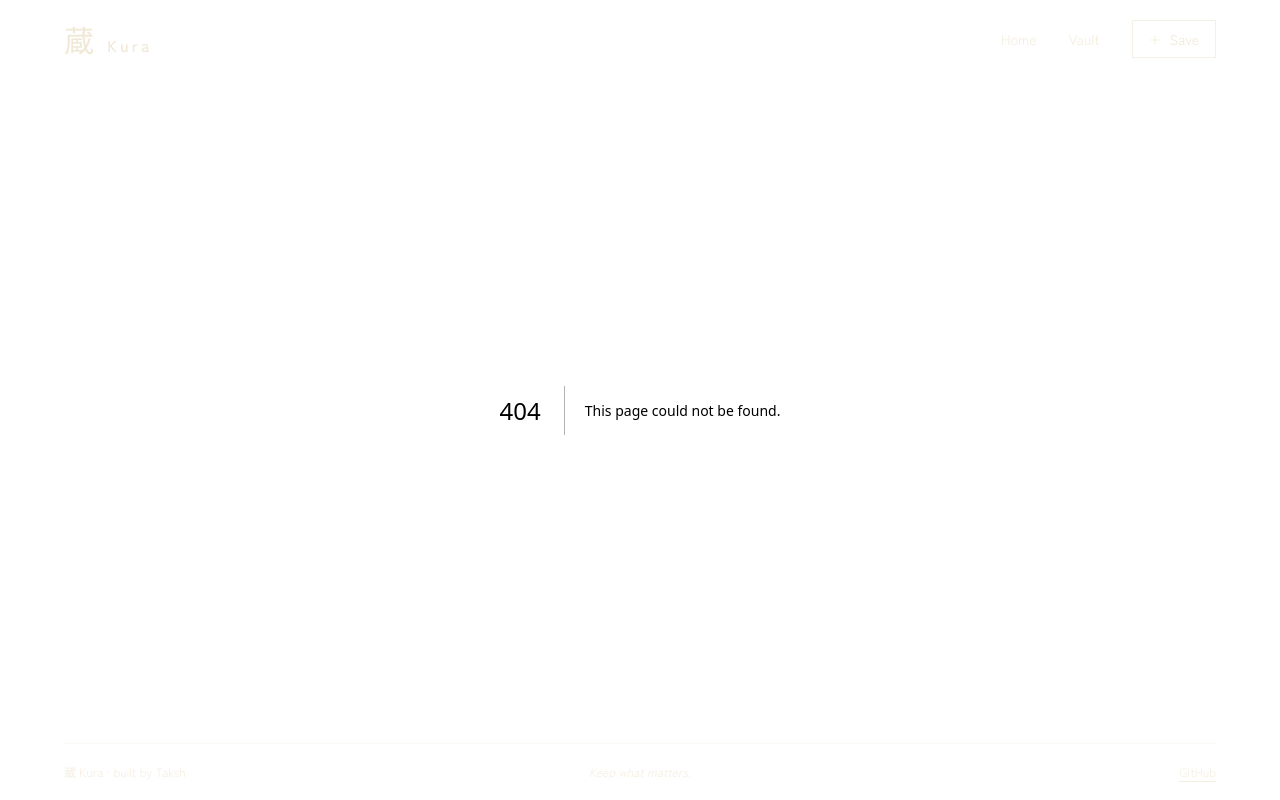
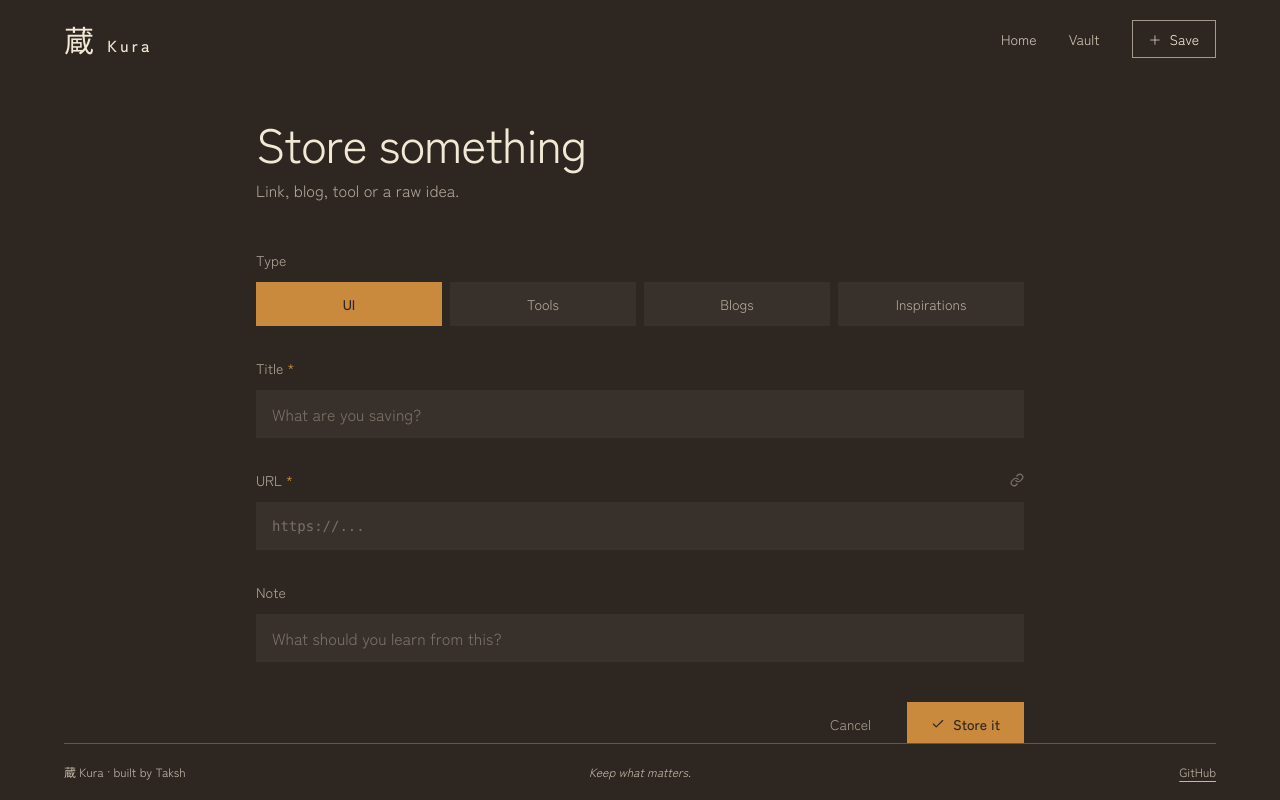
Before and after one commit to TakshPatel02/Kura-Links, a Next.js app: page /add in a window 1280 px wide. Before the commit this address had no page. Built offline with nearby package versions, Linux system fonts and the light colour scheme.

Commit message:
feat: add Add page for storing and editing entries with form validation

```diff
--- /dev/null
+++ b/app/add/page.tsx
@@ -0,0 +1,307 @@
+"use client";
+
+import Link from "next/link";
+import { useEffect, useMemo, useState } from "react";
+import type { FormEvent } from "react";
+import { FiArrowLeft, FiCheck, FiLink } from "react-icons/fi";
+import { useRouter } from "next/navigation";
+import type { EntryType, VaultEntry } from "../vault/types";
+
+const STORAGE_KEY = "kura-links";
+const NEW_ENTRY_KEY = "kura-new-entry-id";
+
+const typeOptions: Array<{
+  value: EntryType;
+  label: string;
+  note: string;
+  requiresUrl: boolean;
+}> = [
+  {
+    value: "ui",
+    label: "UI",
+    note: "What should you learn from this?",
+    requiresUrl: true,
+  },
+  {
+    value: "tool",
+    label: "Tools",
+    note: "What does it do for you?",
+    requiresUrl: true,
+  },
+  {
+    value: "blog",
+    label: "Blogs",
+    note: "Why read this?",
+    requiresUrl: true,
+  },
+  {
+    value: "idea",
+    label: "Inspirations",
+    note: "Describe the idea...",
+    requiresUrl: false,
+  },
+];
+
+function titleFromUrl(value: string) {
+  try {
+    return new URL(value).hostname.replace(/^www\./, "");
+  } catch {
+    return "";
+  }
+}
+
+function isValidUrl(value: string) {
+  try {
+    const url = new URL(value);
+    return url.protocol === "http:" || url.protocol === "https:";
+  } catch {
+    return false;
+  }
+}
+
+export default function Add() {
+  const router = useRouter();
+  const [type, setType] = useState<EntryType>("ui");
+  const [title, setTitle] = useState("");
+  const [url, setUrl] = useState("");
+  const [note, setNote] = useState("");
+  const [error, setError] = useState("");
+  const [editId, setEditId] = useState<string | null>(null);
+  const [isLoadingEdit, setIsLoadingEdit] = useState(false);
+
+  const selectedType = useMemo(
+    () => typeOptions.find((option) => option.value === type) ?? typeOptions[0],
+    [type],
+  );
+
+  useEffect(() => {
+    const id = new URLSearchParams(window.location.search).get("edit");
+    if (!id) return;
+
+    setIsLoadingEdit(true);
+    const storedEntries = window.localStorage.getItem(STORAGE_KEY);
+    if (!storedEntries) {
+      setError("This link could not be found.");
+      setIsLoadingEdit(false);
+      return;
+    }
+
+    try {
+      const entry = (JSON.parse(storedEntries) as VaultEntry[]).find(
+        (savedEntry) => String(savedEntry.id) === id,
+      );
+      if (!entry) {
+        setError("This link could not be found.");
+        return;
+      }
+
+      setEditId(id);
+      setType(entry.type);
+      setTitle(entry.title);
+      setUrl(entry.url);
+      setNote(entry.note);
+    } catch {
+      setError("Your saved links could not be read. Please try again.");
+    } finally {
+      setIsLoadingEdit(false);
+    }
+  }, []);
+
+  const handleUrlChange = (value: string) => {
+    setUrl(value);
+    if (!title.trim() && isValidUrl(value)) {
+      setTitle(titleFromUrl(value));
+    }
+    if (error) setError("");
+  };
+
+  const handleSubmit = (event: FormEvent<HTMLFormElement>) => {
+    event.preventDefault();
+    const cleanTitle = title.trim();
+    const cleanUrl = url.trim();
+
+    if (!cleanTitle) {
+      setError("Give this find a title first.");
+      return;
+    }
+
+    if (selectedType.requiresUrl && !cleanUrl) {
+      setError("A URL is required for this type.");
+      return;
+    }
+
+    if (cleanUrl && !isValidUrl(cleanUrl)) {
+      setError("Enter a valid URL beginning with http:// or https://.");
+      return;
+    }
+
+    const entry: VaultEntry = {
+      id: `${Date.now()}-${Math.random().toString(36).slice(2, 8)}`,
+      type,
+      title: cleanTitle,
+      url: cleanUrl,
+      note: note.trim(),
+      read: false,
+      createdAt: new Date().toISOString(),
+    };
+
+    const storedEntries = window.localStorage.getItem(STORAGE_KEY);
+    let existingEntries: VaultEntry[] = [];
+
+    if (storedEntries) {
+      try {
+        existingEntries = JSON.parse(storedEntries) as VaultEntry[];
+      } catch {
+        setError("Your saved links could not be read. Please try again.");
+        return;
+      }
+    }
+
+    if (editId) {
+      const existingEntry = existingEntries.find(
+        (savedEntry) => String(savedEntry.id) === editId,
+      );
+      if (!existingEntry) {
+        setError("This link could not be found.");
+        return;
+      }
+
+      const updatedEntry: VaultEntry = {
+        ...entry,
+        id: existingEntry.id,
+        createdAt: existingEntry.createdAt,
+        read: type === "blog" ? existingEntry.read : false,
+      };
+      window.localStorage.setItem(
+        STORAGE_KEY,
+        JSON.stringify(
+          existingEntries.map((savedEntry) =>
+            String(savedEntry.id) === editId ? updatedEntry : savedEntry,
+          ),
+        ),
+      );
+      router.push("/vault");
+      return;
+    }
+
+    window.localStorage.setItem(
+      STORAGE_KEY,
+      JSON.stringify([entry, ...existingEntries]),
+    );
+    window.localStorage.setItem(NEW_ENTRY_KEY, String(entry.id));
+    router.push("/vault");
+  };
+
+  return (
+    <main className="hide-scrollbar min-h-0 flex-1 overflow-y-auto bg-sumi">
+      <div className="mx-auto w-full max-w-3xl">
+        <header className="mt-10">
+          <h1 className="font-heading text-4xl tracking-tight text-cream sm:text-5xl">
+            {editId ? "Edit something" : "Store something"}
+          </h1>
+          <p className="mt-3 text-base text-cream/65">
+            Link, blog, tool or a raw idea.
+          </p>
+        </header>
+
+        <form className="mt-12 space-y-8" onSubmit={handleSubmit}>
+          <fieldset>
+            <legend className="mb-3 text-sm text-cream/65">Type</legend>
+            <div className="grid grid-cols-2 gap-2 sm:grid-cols-4">
+              {typeOptions.map((option) => (
+                <button
+                  className={`px-3 py-3 text-sm transition-colors ${
+                    type === option.value
+                      ? "bg-amber font-medium text-sumi"
+                      : "bg-[#38302A] text-cream/65 hover:bg-[#443A32] hover:text-cream"
+                  }`}
+                  key={option.value}
+                  onClick={() => {
+                    setType(option.value);
+                    setError("");
+                  }}
+                  type="button"
+                >
+                  {option.label}
+                </button>
+              ))}
+            </div>
+          </fieldset>
+
+          <label className="block">
+            <span className="mb-3 block text-sm text-cream/65">
+              Title <span className="text-amber">*</span>
+            </span>
+            <input
+              className="h-12 w-full bg-[#38302A] px-4 text-base text-cream outline-none transition-colors placeholder:text-cream/35 focus:bg-[#443A32]"
+              onChange={(event) => {
+                setTitle(event.target.value);
+                if (error) setError("");
+              }}
+              placeholder="What are you saving?"
+              required
+              type="text"
+              value={title}
+            />
+          </label>
+
+          <label className="block">
+            <span className="mb-3 flex items-center justify-between text-sm text-cream/65">
+              <span>
+                URL{" "}
+                {selectedType.requiresUrl ? (
+                  <span className="text-amber">*</span>
+                ) : (
+                  <span className="text-cream/40">(optional)</span>
+                )}
+              </span>
+              <FiLink aria-hidden="true" className="text-cream/40" />
+            </span>
+            <input
+              className="h-12 w-full bg-[#38302A] px-4 font-mono text-sm text-cream outline-none transition-colors placeholder:text-cream/35 focus:bg-[#443A32]"
+              onChange={(event) => handleUrlChange(event.target.value)}
+              placeholder="https://..."
+              required={selectedType.requiresUrl}
+              type="url"
+              value={url}
+            />
+          </label>
+
+          <label className="block">
+            <span className="mb-3 block text-sm text-cream/65">Note</span>
+            <input
+              className="h-12 w-full bg-[#38302A] px-4 text-base text-cream outline-none transition-colors placeholder:text-cream/35 focus:bg-[#443A32]"
+              onChange={(event) => setNote(event.target.value)}
+              placeholder={selectedType.note}
+              type="text"
+              value={note}
+            />
+          </label>
+
+          {error && (
+            <p className="text-sm text-peach" role="alert">
+              {error}
+            </p>
+          )}
+
+          <div className="flex items-center justify-end gap-4 pt-2">
+            <Link
+              className="px-5 py-3 text-sm text-cream/60 transition-colors hover:text-cream"
+              href="/vault"
+            >
+              Cancel
+            </Link>
+            <button
+              className="inline-flex items-center gap-2 bg-amber px-6 py-3 text-sm font-medium text-sumi transition-colors hover:bg-cream disabled:cursor-not-allowed disabled:opacity-50"
+              disabled={isLoadingEdit}
+              type="submit"
+            >
+              <FiCheck aria-hidden="true" />
+              {editId ? "Update it" : "Store it"}
+            </button>
+          </div>
+        </form>
+      </div>
+    </main>
+  );
+}
```
